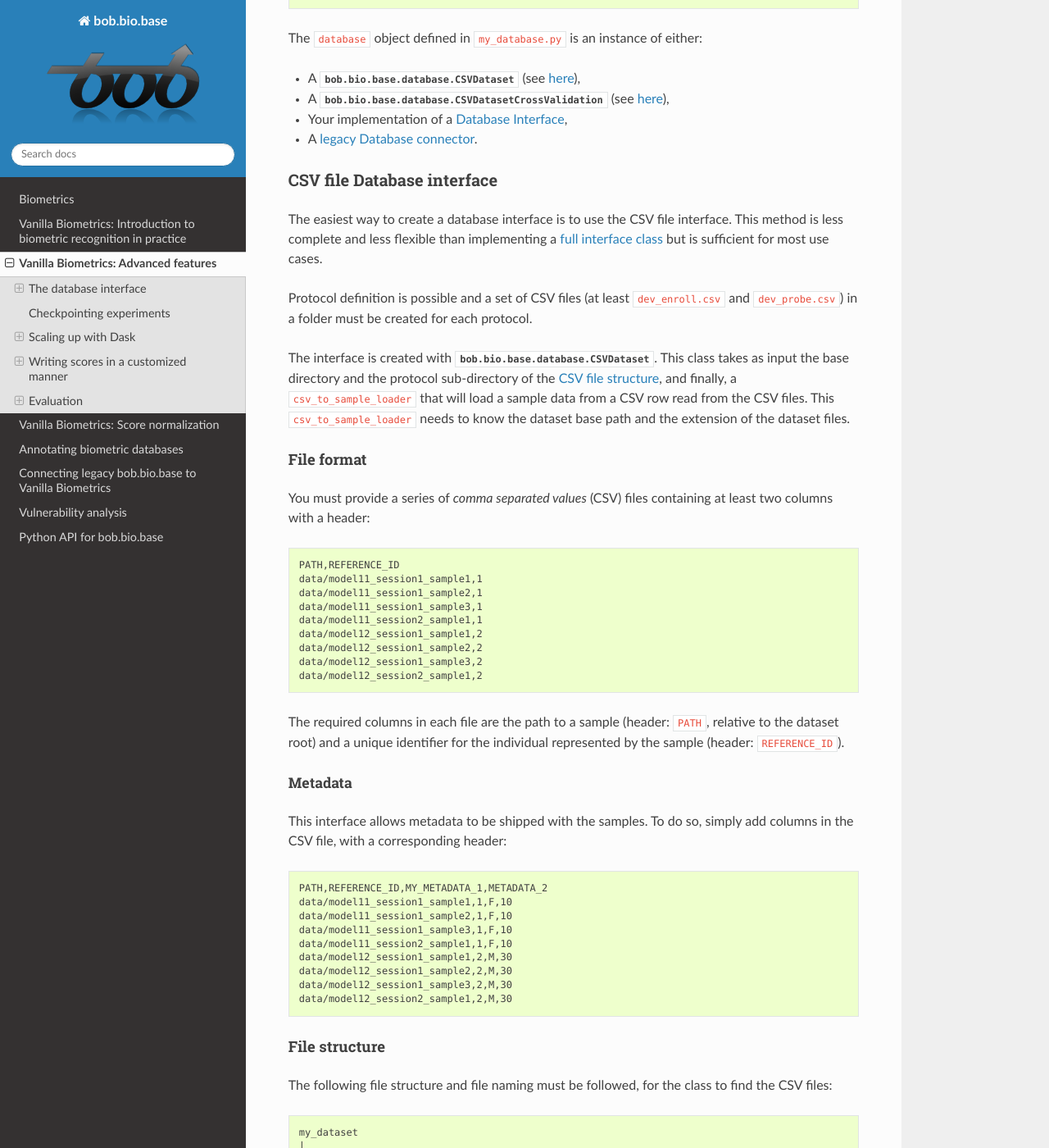
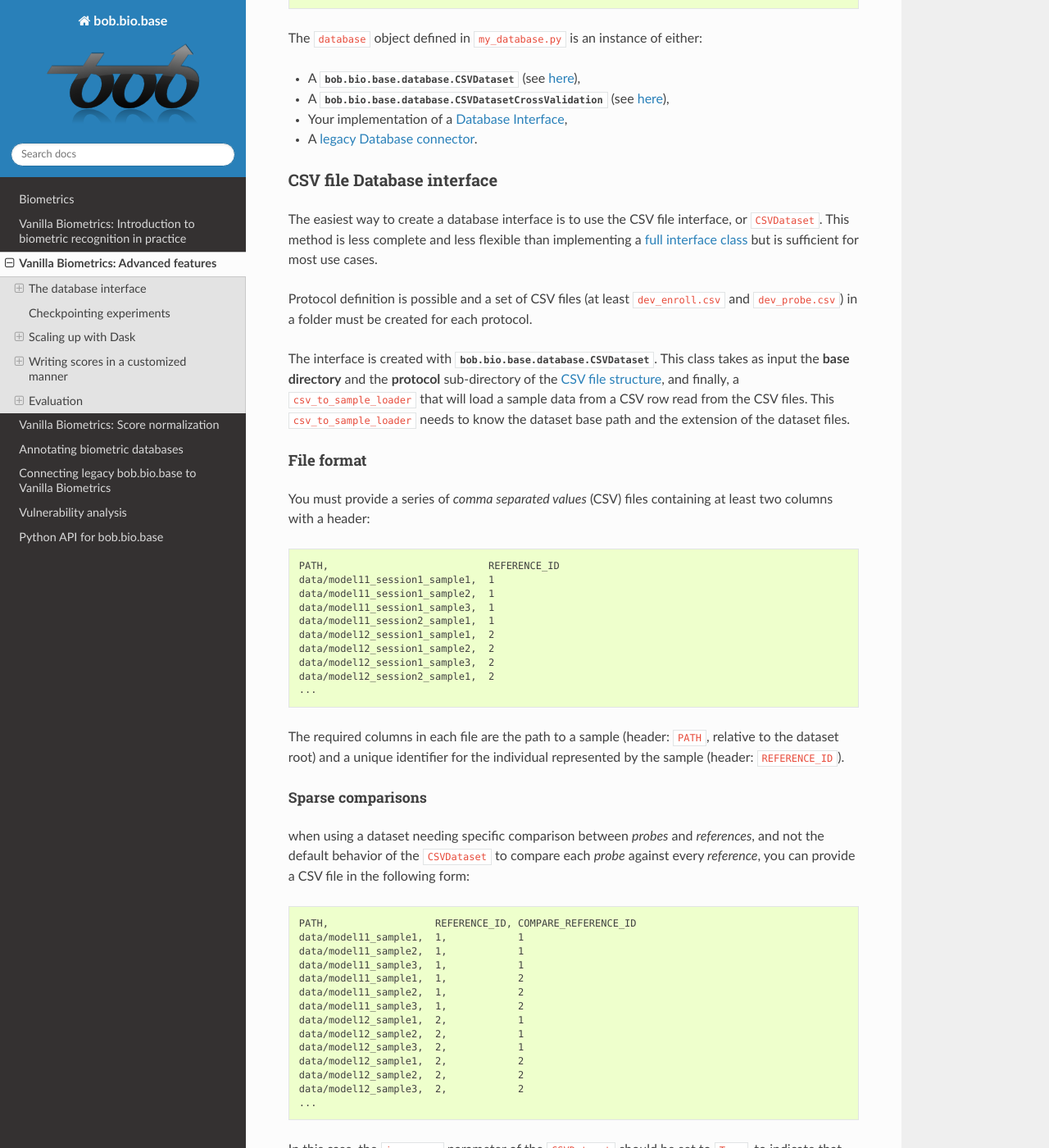
Before and after one commit to bioidiap/bob.bio.base, a Sphinx documentation site: the page built from doc/vanilla_biometrics_features.rst, in a window 1280 px wide and 1400 px high, scrolled down 1447 px. Shown: the whole window at 82% size. Built offline with Sphinx 7.4.7 and the Read the Docs theme 2.0.0, drawn with Linux system fonts in a browser that asks for light colours; the version number could not be read and is left out; some of the changed text lies outside the part shown.

Commit message:
[doc] Adding delayed attributes and sparse dataset

```diff
--- a/doc/vanilla_biometrics_features.rst
+++ b/doc/vanilla_biometrics_features.rst
@@ -70,13 +70,13 @@
 CSV file Database interface
 ---------------------------
 
-The easiest way to create a database interface is to use the CSV file interface.
+The easiest way to create a database interface is to use the CSV file interface, or ``CSVDataset``.
 This method is less complete and less flexible than implementing a :ref:`full interface class <bob.bio.base.database.interface_class>` but is sufficient for most use cases.
 
 Protocol definition is possible and a set of CSV files (at least ``dev_enroll.csv`` and ``dev_probe.csv``) in a folder must be created for each protocol.
 
 The interface is created with :py:class:`bob.bio.base.database.CSVDataset`.
-This class takes as input the base directory and the protocol sub-directory of
+This class takes as input the **base directory** and the **protocol** sub-directory of
 the :ref:`CSV file structure <bob.bio.base.database.csv_file_structure>`, and
 finally, a ``csv_to_sample_loader`` that will load a sample data from a CSV row
 read from the CSV files. This ``csv_to_sample_loader`` needs to know the dataset
@@ -89,17 +89,45 @@
 
 .. code-block:: text
 
-  PATH,REFERENCE_ID
-  data/model11_session1_sample1,1
-  data/model11_session1_sample2,1
-  data/model11_session1_sample3,1
-  data/model11_session2_sample1,1
-  data/model12_session1_sample1,2
-  data/model12_session1_sample2,2
-  data/model12_session1_sample3,2
-  data/model12_session2_sample1,2
+  PATH,                           REFERENCE_ID
+  data/model11_session1_sample1,  1
+  data/model11_session1_sample2,  1
+  data/model11_session1_sample3,  1
+  data/model11_session2_sample1,  1
+  data/model12_session1_sample1,  2
+  data/model12_session1_sample2,  2
+  data/model12_session1_sample3,  2
+  data/model12_session2_sample1,  2
+  ...
 
 The required columns in each file are the path to a sample (header: ``PATH``, relative to the dataset root) and a unique identifier for the individual represented by the sample (header: ``REFERENCE_ID``).
+
+Sparse comparisons
+..................
+
+when using a dataset needing specific comparison between *probes* and *references*, and
+not the default behavior of the ``CSVDataset`` to compare each *probe* against every
+*reference*, you can provide a CSV file in the following form:
+
+.. code-block:: text
+
+  PATH,                  REFERENCE_ID, COMPARE_REFERENCE_ID
+  data/model11_sample1,  1,            1
+  data/model11_sample2,  1,            1
+  data/model11_sample3,  1,            1
+  data/model11_sample1,  1,            2
+  data/model11_sample2,  1,            2
+  data/model11_sample3,  1,            2
+  data/model12_sample1,  2,            1
+  data/model12_sample2,  2,            1
+  data/model12_sample3,  2,            1
+  data/model12_sample1,  2,            2
+  data/model12_sample2,  2,            2
+  data/model12_sample3,  2,            2
+  ...
+
+In this case, the ``is_sparse`` parameter of the ``CSVDataset`` should be set to
+``True``, to indicate that every row correspond to one comparison.
 
 Metadata
 ........
@@ -108,15 +136,16 @@
 
 .. code-block:: text
 
-  PATH,REFERENCE_ID,MY_METADATA_1,METADATA_2
-  data/model11_session1_sample1,1,F,10
-  data/model11_session1_sample2,1,F,10
-  data/model11_session1_sample3,1,F,10
-  data/model11_session2_sample1,1,F,10
-  data/model12_session1_sample1,2,M,30
-  data/model12_session1_sample2,2,M,30
-  data/model12_session1_sample3,2,M,30
-  data/model12_session2_sample1,2,M,30
+  PATH,                           REFERENCE_ID, MY_METADATA_1,  METADATA_2
+  data/model11_session1_sample1,  1,            F,              10
+  data/model11_session1_sample2,  1,            F,              10
+  data/model11_session1_sample3,  1,            F,              10
+  data/model11_session2_sample1,  1,            F,              10
+  data/model12_session1_sample1,  2,            M,              30
+  data/model12_session1_sample2,  2,            M,              30
+  data/model12_session1_sample3,  2,            M,              30
+  data/model12_session2_sample1,  2,            M,              30
+  ...
 
 .. _bob.bio.base.database.csv_file_structure:
 
@@ -152,9 +181,9 @@
            +-- for_models.csv
            +-- for_probes.csv
 
-- The minimal required files are the ``dev_enroll.csv`` and ``dev_probe.csv``, containing the sample paths and subjects of the *dev* set.
+- The minimal required files are the ``dev/for_models.csv`` and ``dev/for_probes.csv``, containing the sample paths and subjects of the *dev* set.
 - The ``train.csv`` file (as shown in ``my_protocol_2``) is optional and contains the information of the *world* set.
-- The ``eval_enroll.csv`` and ``eval_probe.csv`` files (as shown in ``my_protocol_2``) are optional and contain the information of the *eval* set.
+- The ``eval/for_models.csv`` and ``eval/for_probes.csv`` files (as shown in ``my_protocol_2``) are optional and contain the information of the *eval* set.
 
 In this example, ``my_dataset_csv_folder`` would be the base path given to the ``dataset_protocol_path`` parameter of :py:class:`bob.bio.base.database.CSVDataset`, and ``my_protocol_1`` the ``protocol`` parameter:
 
@@ -337,9 +366,37 @@
 To work with datasets too big to fit entirely in memory, the :py:class:`bob.pipelines.DelayedSample` was introduced.
 
 The functionality is the same as a :py:class:`bob.pipelines.Sample`, but instead
-of storing the data as an attribute directly, a ``load`` funciton is used that
+of storing the data as an attribute directly, a ``load`` function is used that
 can be set to any function loading one sample of data. When data is needed, the
 load function is called and the sample data is returned.
+
+Delayed attributes
+..................
+
+A similar behavior exists for other attributes of the ``DelayedSample`` than the one
+changed by ``load``. At creation of the ``DelayedSample``, a ``delayed_attributes``
+parameter can be passed in the form of a ``dict`` containing the name of the attribute
+to load, and the function to load it. The attribute will then only be populated (by
+calling the related function) when it is read for the first time.
+
+.. code-block:: python
+
+  from bob.pipelines import DelayedSample
+
+  def load_sample():
+      return "my data"
+
+  def load_attr():
+      return "my annotations"
+
+  my_sample = DelayedSample(
+      load=load_sample,
+      delayed_attributes={
+          "annotations":load_attr,
+      },
+  )
+
+  print(my_sample.annotations) # load_attr is called here
 
 
 Checkpointing experiments
```
